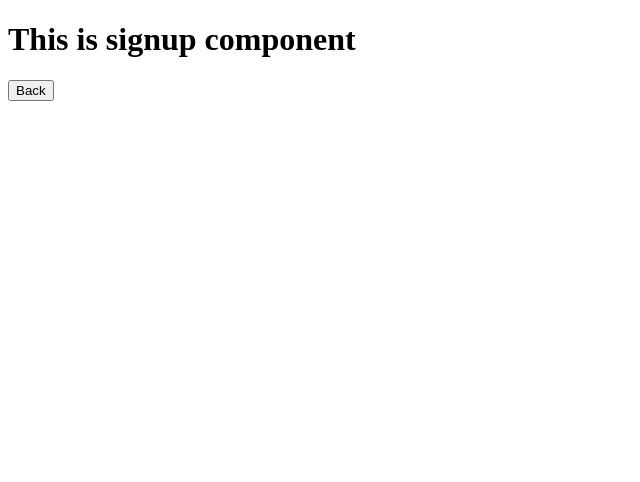
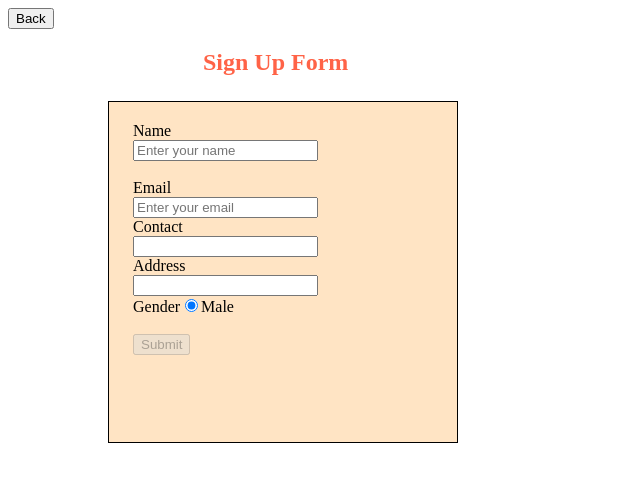
Before and after one commit to shivcharankhanderao/My_Angular_Project, an Angular app in the folder My_First_Project/: page /signup in a window 1280 px wide. Shown: the top 482 px of the page, without its empty margins (0-640 px from the left). Built offline with nearby package versions, Linux system fonts and the light colour scheme.

Commit message:
Reactive form

```diff
--- a/My_First_Project/src/app/app.module.ts
+++ b/My_First_Project/src/app/app.module.ts
@@ -3,7 +3,7 @@ import { BrowserModule } from '@angular/platform-browser';
 
 import { AppRoutingModule } from './app-routing.module';
 import { AppComponent } from './app.component';
-import { FormsModule } from '@angular/forms';
+import { FormsModule, ReactiveFormsModule } from '@angular/forms';
 import { LoginComponent } from './login/login.component';
 import { SignupComponent } from './signup/signup.component';
 import { HomeComponent } from './home/home.component';
@@ -24,7 +24,8 @@ import { DirectiveInAngularComponent } from './directive-in-angular/directive-in
   imports: [
     BrowserModule,
     AppRoutingModule,
-    FormsModule
+    FormsModule,
+    ReactiveFormsModule
   ],
   providers: [],
   bootstrap: [AppComponent]
--- a/My_First_Project/src/app/login/login.component.html
+++ b/My_First_Project/src/app/login/login.component.html
@@ -11,9 +11,11 @@
             minlength="5"><br>
 
         <span class="span-err" *ngIf="fullName.errors?.['pattern'] && fullName.touched">Please Enter Alphabets
-            Only</span>
-        <span class="span-err" *ngIf="fullName.errors?.['minlength'] && !fullName.errors?.['pattern']">FullName should
-            be having atleast 5 Alphabets</span>
+            Only
+        </span>
+        <span class="span-err" *ngIf="fullName.errors?.['minlength'] && !fullName.errors?.['pattern']"> FullName
+            shouldbe having atleast 5 Alphabets
+        </span>
 
         <br>
         <label class="pass">Password</label><br>
@@ -23,9 +25,15 @@
 
         <span class="span-err" *ngIf="password.errors?.['minlength']">Password should contain atleast 8
             charactors</span>
-        <span class="span-err" *ngIf="password.errors?.['pattern'] && !password.errors?.['minlength']">Please match the
-            pattern</span><br><br>
+        <span class="span-err" *ngIf="password.errors?.['pattern'] && !password.errors?.['minlength']"> Please match the
+            pattern
+        </span><br><br>
 
+        <label> Gender </label><br>
+        <input type="radio" required value="Male" name="gender" ngModel #gender="ngModel"> Male
+        <input type="radio" required value="Female" name="gender" ngModel #gender="ngModel"> Female
+        <input type="radio" required value="Other" name="gender" ngModel #gender="ngModel"> Other <br>
+        <span class="span-err" *ngIf="gender.errors?.['required']">Gender is required</span> <br>
         <button class="lgn-btn" [disabled]="!loginForm.valid" (click)="submit(loginForm.value)">Login</button><br>
         <!-- <a> Forgot password</a> -->
     </form>
--- a/My_First_Project/src/app/signup/signup.component.css
+++ b/My_First_Project/src/app/signup/signup.component.css
@@ -0,0 +1,19 @@
+.signup-form-container{
+    border: 1px solid black;
+    background-color: bisque;
+    width: 300px;
+    height: 300px;
+    margin-left: 100px;
+    margin-top: 25px;
+    padding: 20px 24px;
+}
+.form-heading{
+    margin-left: 195px;
+    margin-top: 20px;
+    color: tomato;
+}
+.err{
+    color: red;
+    font-size: 15px;
+    font-family: 'Times New Roman';
+}
--- a/My_First_Project/src/app/signup/signup.component.html
+++ b/My_First_Project/src/app/signup/signup.component.html
@@ -1,3 +1,26 @@
+<div>
+<button class="back-btn" routerLink="/landing">Back</button>
+<h2 class="form-heading">Sign Up Form </h2>
+<form class="signup-form-container" [formGroup]="signUpForm">
+    <label>Name</label><br>
+    <input type="text" formControlName="name" placeholder="Enter your name"><br>
+    <span class="err" *ngIf="signUpForm.get('name')?.errors?.['required'] && signUpForm.get('name')?.touched">
+        Name is required</span>
+        <span class="err" *ngIf="signUpForm.get('name')?.errors?.['pattern']">
+            Please enter valid name
+        </span><br>
 
-<h1>This is signup component</h1>
-<button class="back-btn" routerLink="/landing">Back</button>
+    <label>Email</label><br>
+    <input type="text" formControlName="email" placeholder="Enter your email"><br>
+    <label>Contact</label><br>
+    <input type="text" formControlName="contact"><br>
+    <label>Address</label><br>
+    <input type="text" formControlName="address"><br>
+    <label>Gender</label>
+    <input type="radio" formControlName="gender" value="male">Male <br><br>
+    <button [disabled]="!signUpForm.valid">Submit</button>
+
+</form>
+
+
+</div>
--- a/My_First_Project/src/app/signup/signup.component.ts
+++ b/My_First_Project/src/app/signup/signup.component.ts
@@ -1,4 +1,5 @@
 import { Component } from '@angular/core';
+import { FormGroup,FormBuilder,Validator, Validators } from '@angular/forms';
 
 @Component({
   selector: 'app-signup',
@@ -6,5 +7,25 @@ import { Component } from '@angular/core';
   styleUrls: ['./signup.component.css']
 })
 export class SignupComponent {
+  signUpForm! : FormGroup;
+  // name : string : 'shiv';
+  // name : string;
+
+  constructor( private formbuilder : FormBuilder){
+
+  }
+
+  ngOnInit(){
+    this.signUpFormControlls()
+  }
+  signUpFormControlls(){
+    this.signUpForm = this.formbuilder.group({
+      name : ['',[Validators.required,Validators.pattern("[a-zA-Z]*$"),Validators.minLength(10)]],
+      email : [],
+      contact : [],
+      address : [],
+      gender : ['male']
+    })
+  }
 
 }
```
